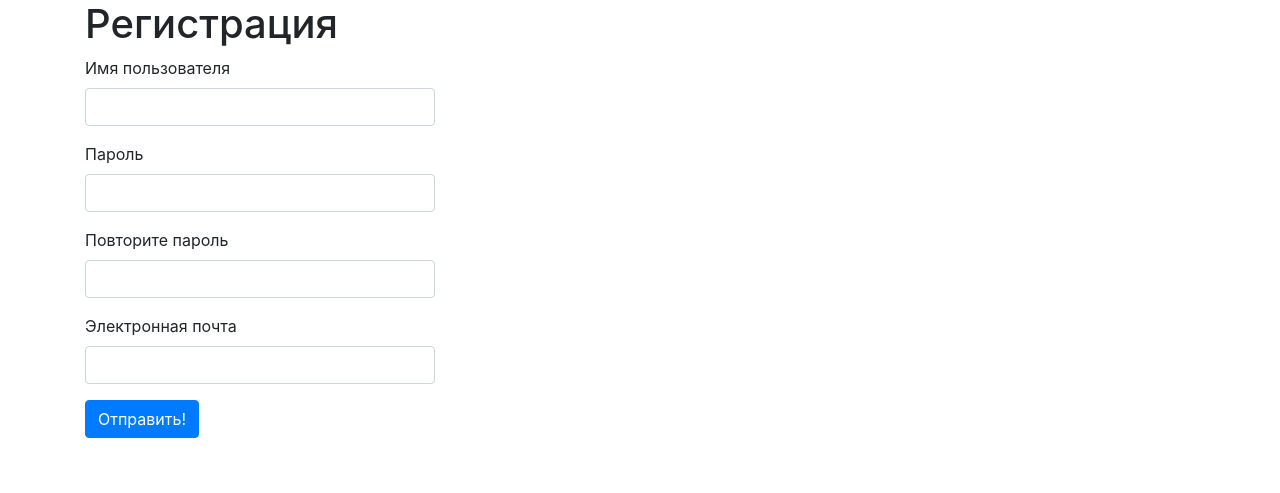
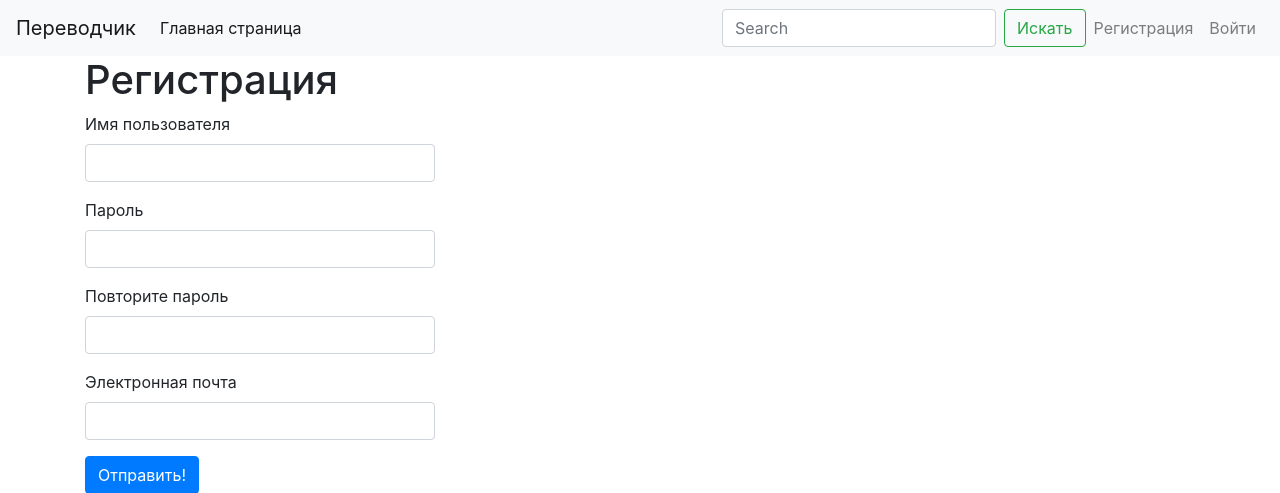
Before and after one commit to Ilyaivanov60/web_dictionary, a Flask app: page /registration in a window 1280 px wide. Shown: the top 493 px of the page. Run offline with Flask 2, Linux system fonts and the light colour scheme; some libraries are stand-ins or nearby versions.

Commit message:
добавил вывод формы слова на главную, добавил navbar для удобства

```diff
--- a/create_user.py
+++ b/create_user.py
@@ -10,7 +10,7 @@ app = create_app()
 with app.app_context():
     username = input('Введите имя пользователя: ')
 
-    if User.query.filter(User.username ==  username).count():
+    if User.query.filter(User.username==username).count():
         print('Пользователь с таким именем уже существует')
         sys.exit(0)
 
--- a/webapp/__init__.py
+++ b/webapp/__init__.py
@@ -26,7 +26,8 @@ def create_app():
     def index():
         title = "Переводчик"
         cards_db = Cards.query.all()
-        return render_template('index.html', page_title=title, cards=cards_db)
+        word_form = WordForm()
+        return render_template('index.html', page_title=title, cards=cards_db, form=word_form)
 
     @app.route('/login')
     def login():
--- a/webapp/forms.py
+++ b/webapp/forms.py
@@ -11,8 +11,8 @@ class LoginForm(FlaskForm):
 
 
 class WordForm(FlaskForm):
-    confirm = SubmitField('Перевести', render_kw={"class": "btn btn-primary"})
-    word_for_translate = StringField('Введите слово для перевода', validators=[DataRequired()], ender_kw={"class": "form-control"})
+    submit = SubmitField('Перевести', render_kw={"class": "btn btn-primary"})
+    word_for_translate = StringField('Введите слово для перевода', validators=[DataRequired()], render_kw={"class": "form-control"})
 
 
 class RegistrationForm(FlaskForm):
--- a/webapp/templates/base.html
+++ b/webapp/templates/base.html
@@ -11,6 +11,7 @@
     <title>{{ page_title }}</title>
   </head>
   <body>
+    {% include 'menu.html' %}
     <div class="container">
         <h1>{{ page_title }}</h1>
         {% block content %}{% endblock %}
--- /dev/null
+++ b/webapp/templates/menu.html
@@ -0,0 +1,35 @@
+<nav class="navbar navbar-expand-lg navbar-light bg-light">
+    <a class="navbar-brand" href="#">Переводчик</a>
+    <button class="navbar-toggler" type="button" data-toggle="collapse" data-target="#navbarSupportedContent" aria-controls="navbarSupportedContent" aria-expanded="false" aria-label="Toggle navigation">
+      <span class="navbar-toggler-icon"></span>
+    </button>
+
+    <div class="collapse navbar-collapse" id="navbarSupportedContent">
+      <ul class="navbar-nav mr-auto">
+        <li class="nav-item active">
+          <a class="nav-link" href="/">Главная страница </span></a>
+        </li>
+      </ul>
+      <form class="form-inline my-2 my-lg-0">
+        <input class="form-control mr-sm-2" type="search" placeholder="Search" aria-label="Search">
+        <button class="btn btn-outline-success my-2 my-sm-0" type="submit">Искать</button>
+      </form>
+      <ul class="navbar-nav">
+        {% if current_user.is_authenticated %}
+          <li class="nav-item">
+            <span class="nav-link">Привет, {{current_user.username}}</span>
+          </li>
+          <li class="nav-item">
+            <a class="nav-link" href="{{ url_for('logout') }}">Выйти</a>
+          </li>
+        {% else %}
+          <li class="nav-item">
+            <a class="nav-link" href="{{ url_for('registration') }}">Регистрация</a>
+          </li>
+          <li class="nav-item">
+            <a class="nav-link" href="{{ url_for('login') }}">Войти</a>
+          </li>
+        {% endif %}
+      </ul>
+    </div>
+  </nav>
```
Also changed, not shown: webapp/templates/index.html (+8 -0 lines).
